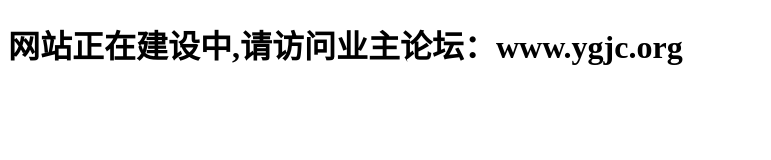
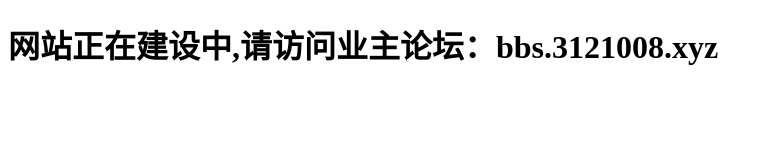
Before and after one commit to hyygjc/hyygjc.github.io, a plain HTML site: page index.html in a window 1280 px wide. Shown: the whole page, without its empty margins (0-771 px from the left). Drawn offline with Linux system fonts and the light colour scheme.

Commit message:
Update index.html

```diff
--- a/index.html
+++ b/index.html
@@ -7,6 +7,6 @@
     <meta name="Description" content="衡阳阳光金城业主网!" />
 </head>
 <body>
-<h1>网站正在建设中,请访问业主论坛：www.ygjc.org</h1>
+<h1>网站正在建设中,请访问业主论坛：bbs.3121008.xyz</h1>
 </body>
 </html>
```
